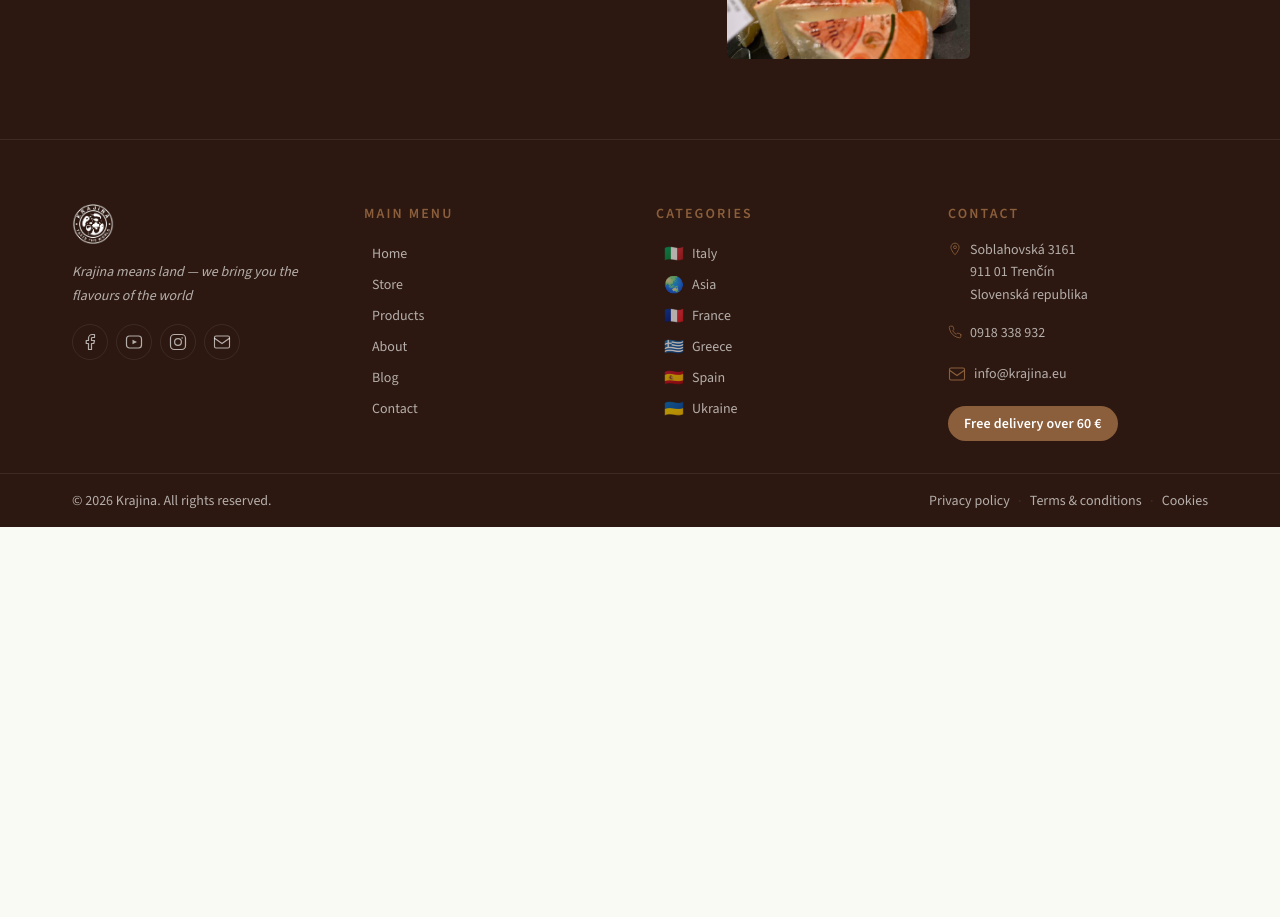
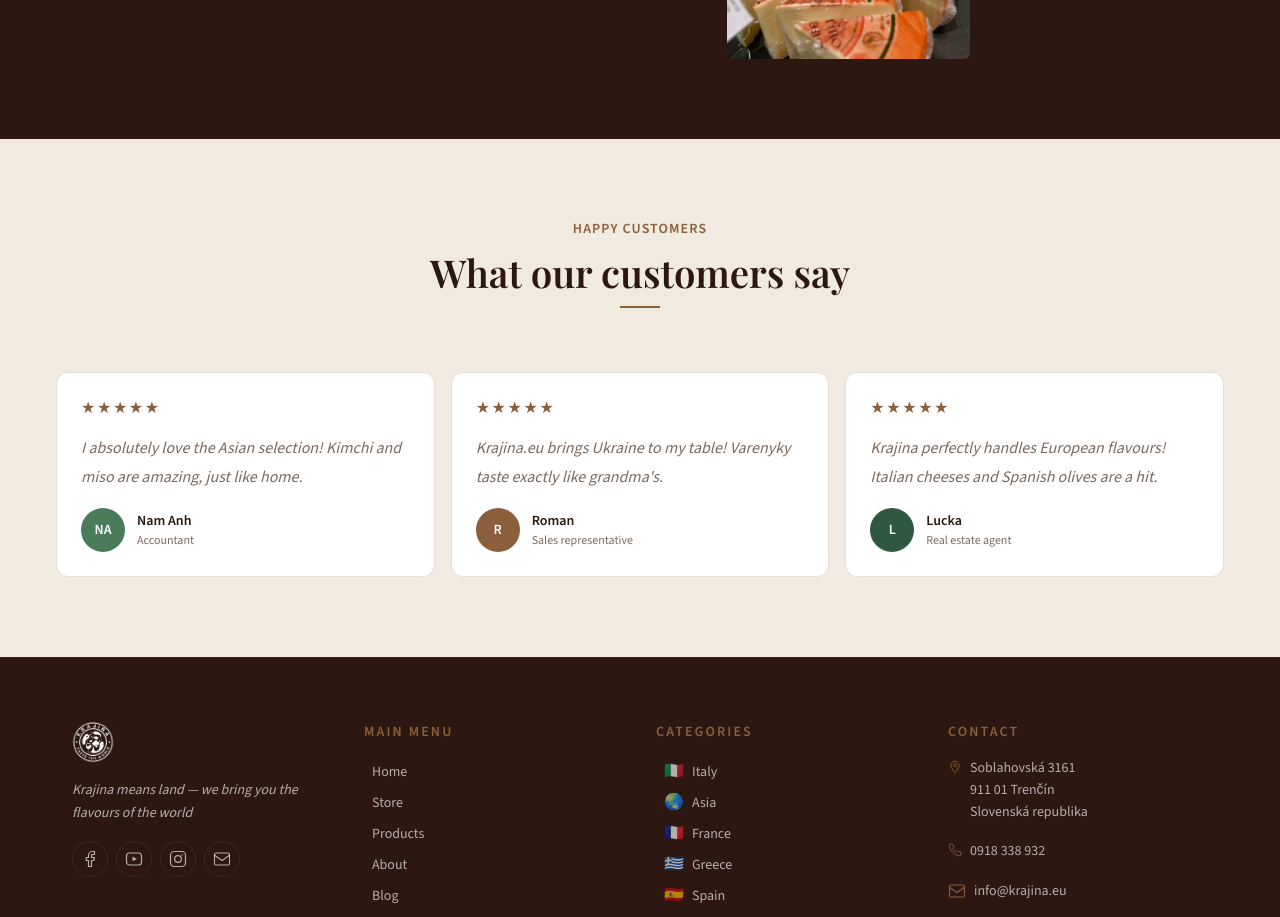
Before and after one commit to VadymMak/krajina-trencin, a Next.js app: page /en in a window 1280 px wide. Shown: the part 2740-3657 px from the top of the page. Before the commit the page ends 3267 px from the top, so only its background shows below. Built offline with nearby package versions, Linux system fonts and the light colour scheme; no server answers; a web font is replaced by a local one.

Commit message:
feat: testimonials section

```diff
--- a/src/app/[locale]/page.tsx
+++ b/src/app/[locale]/page.tsx
@@ -2,6 +2,7 @@ import HeroSection from '@/components/Hero/HeroSection';
 import TrustBar from '@/components/TrustBar/TrustBar';
 import FeaturedProducts from '@/components/FeaturedProducts/FeaturedProducts';
 import About from '@/components/About/About';
+import Testimonials from '@/components/Testimonials/Testimonials';
 
 export default function HomePage() {
   return (
@@ -10,6 +11,7 @@ export default function HomePage() {
       <TrustBar />
       <FeaturedProducts />
       <About />
+      <Testimonials />
       {/* TODO: Instagram, Contact */}
     </main>
   );
--- /dev/null
+++ b/src/components/Testimonials/Testimonials.module.css
@@ -0,0 +1,118 @@
+.section {
+  background: var(--testimonials-bg);
+  padding: var(--space-20) 0;
+}
+
+.container {
+  max-width: var(--container-max);
+  margin: 0 auto;
+  padding: 0 var(--spacing-sm);
+}
+
+/* ── Header ── */
+.header {
+  text-align: center;
+  margin-bottom: var(--spacing-lg);
+}
+
+.label {
+  font-size: var(--text-sm);
+  font-weight: 600;
+  letter-spacing: 0.08em;
+  text-transform: uppercase;
+  color: var(--color-accent);
+  margin-bottom: var(--spacing-xs);
+}
+
+.title {
+  font-family: var(--font-display);
+  font-size: clamp(1.75rem, 3vw, 2.5rem);
+  font-weight: 600;
+  color: var(--testimonials-heading);
+  margin-bottom: var(--spacing-xs);
+}
+
+.divider {
+  width: 40px;
+  height: 2px;
+  background: var(--color-accent);
+  margin: var(--spacing-xs) auto 0;
+}
+
+/* ── Grid ── */
+.grid {
+  display: grid;
+  grid-template-columns: repeat(3, 1fr);
+  gap: var(--space-4);
+}
+
+/* ── Card ── */
+.card {
+  background: var(--testimonials-card-bg);
+  border: 0.5px solid var(--testimonials-card-border);
+  border-radius: var(--radius-lg);
+  padding: var(--space-6);
+  display: flex;
+  flex-direction: column;
+}
+
+/* ── Stars ── */
+.stars {
+  font-size: var(--text-base);
+  color: var(--testimonials-stars);
+  letter-spacing: 0.1em;
+}
+
+/* ── Quote ── */
+.quote {
+  font-style: italic;
+  font-size: var(--text-base);
+  color: var(--color-text-muted);
+  line-height: 1.8;
+  margin: var(--space-4) 0;
+  flex: 1;
+}
+
+/* ── Author ── */
+.author {
+  display: flex;
+  align-items: center;
+  gap: var(--space-3);
+}
+
+.avatar {
+  width: 44px;
+  height: 44px;
+  border-radius: 50%;
+  flex-shrink: 0;
+  display: flex;
+  align-items: center;
+  justify-content: center;
+  color: var(--color-white);
+  font-size: var(--text-sm);
+  font-weight: 600;
+}
+
+.authorInfo {
+  display: flex;
+  flex-direction: column;
+  gap: 2px;
+}
+
+.name {
+  font-size: var(--text-sm);
+  font-weight: 600;
+  color: var(--testimonials-name);
+}
+
+.role {
+  font-size: var(--text-xs);
+  color: var(--testimonials-role);
+}
+
+/* ── Mobile ── */
+@media (max-width: 768px) {
+  .grid {
+    grid-template-columns: 1fr;
+  }
+}
--- /dev/null
+++ b/src/components/Testimonials/Testimonials.tsx
@@ -0,0 +1,77 @@
+'use client';
+
+import { useTranslations } from 'next-intl';
+import styles from './Testimonials.module.css';
+
+const REVIEWS = [
+  {
+    textKey:   'r1_text',
+    roleKey:   'r1_role',
+    name:      'Nam Anh',
+    initials:  'NA',
+    avatarVar: 'var(--color-green)',
+  },
+  {
+    textKey:   'r2_text',
+    roleKey:   'r2_role',
+    name:      'Roman',
+    initials:  'R',
+    avatarVar: 'var(--color-accent)',
+  },
+  {
+    textKey:   'r3_text',
+    roleKey:   'r3_role',
+    name:      'Lucka',
+    initials:  'L',
+    avatarVar: 'var(--color-green-dark)',
+  },
+] as const;
+
+export default function Testimonials() {
+  const t = useTranslations('testimonials');
+
+  return (
+    <section className={styles.section}>
+      <div className={styles.container}>
+
+        {/* Header */}
+        <div className={styles.header}>
+          <p className={styles.label}>{t('label')}</p>
+          <h2 className={styles.title}>{t('title')}</h2>
+          <div className={styles.divider} />
+        </div>
+
+        {/* Cards */}
+        <div className={styles.grid}>
+          {REVIEWS.map(({ textKey, roleKey, name, initials, avatarVar }) => (
+            <div key={name} className={styles.card}>
+              {/* Stars */}
+              <div className={styles.stars} aria-label="5 stars">
+                {'★★★★★'}
+              </div>
+
+              {/* Quote */}
+              <p className={styles.quote}>{t(textKey)}</p>
+
+              {/* Author */}
+              <div className={styles.author}>
+                <div
+                  className={styles.avatar}
+                  style={{ background: avatarVar }}
+                  aria-hidden="true"
+                >
+                  {initials}
+                </div>
+                <div className={styles.authorInfo}>
+                  <span className={styles.name}>{name}</span>
+                  <span className={styles.role}>{t(roleKey)}</span>
+                </div>
+              </div>
+            </div>
+          ))}
+        </div>
+
+      </div>
+    </section>
+  );
+}
--- a/src/messages/cs.json
+++ b/src/messages/cs.json
@@ -39,6 +39,16 @@
       "india":      "Indie"
     }
   },
+  "testimonials": {
+    "label": "Spokojení zákazníci",
+    "title": "Co říkají naši zákazníci",
+    "r1_text": "Absolutně miluji asijský výběr! Kimchi a miso jsou úžasné, přesně jako doma.",
+    "r1_role": "Účetní",
+    "r2_text": "Krajina.eu mi přináší Ukrajinu na stůl! Varenyky chutnají přesně jako od babičky.",
+    "r2_role": "Obchodní zástupce",
+    "r3_text": "Krajina perfektně zvládá evropské chutě! Italské sýry a španělské olivy jsou hit.",
+    "r3_role": "Realitní makléřka"
+  },
   "about": {
     "label":        "O nás",
     "title":        "Krajina znamená zem",
--- a/src/messages/en.json
+++ b/src/messages/en.json
@@ -39,6 +39,16 @@
       "india":      "India"
     }
   },
+  "testimonials": {
+    "label": "Happy customers",
+    "title": "What our customers say",
+    "r1_text": "I absolutely love the Asian selection! Kimchi and miso are amazing, just like home.",
+    "r1_role": "Accountant",
+    "r2_text": "Krajina.eu brings Ukraine to my table! Varenyky taste exactly like grandma's.",
+    "r2_role": "Sales representative",
+    "r3_text": "Krajina perfectly handles European flavours! Italian cheeses and Spanish olives are a hit.",
+    "r3_role": "Real estate agent"
+  },
   "about": {
     "label":        "About us",
     "title":        "Krajina means land",
--- a/src/messages/sk.json
+++ b/src/messages/sk.json
@@ -39,6 +39,16 @@
       "india":      "India"
     }
   },
+  "testimonials": {
+    "label": "Spokojní zákazníci",
+    "title": "Čo hovoria naši zákazníci",
+    "r1_text": "Absolútne milujem ázijský výber! Kimchi a miso sú úžasné, presne ako doma. Rýchle doručenie tiež!",
+    "r1_role": "Účtovníčka",
+    "r2_text": "Krajina.eu mi prináša Ukrajinu na stôl! Varenyky chutia presne ako od mojej babičky.",
+    "r2_role": "Obchodný zástupca",
+    "r3_text": "Krajina perfektne zvláda európske chute! Talianske syry a španielske olivy sú hit na každej večeri.",
+    "r3_role": "Realitná maklérka"
+  },
   "about": {
     "label":        "O nás",
     "title":        "Krajina znamená zem",
--- a/src/messages/uk.json
+++ b/src/messages/uk.json
@@ -39,6 +39,16 @@
       "india":      "Індія"
     }
   },
+  "testimonials": {
+    "label": "Задоволені клієнти",
+    "title": "Що кажуть наші клієнти",
+    "r1_text": "Абсолютно люблю азіатський вибір! Кімчі та місо приголомшливі, як вдома.",
+    "r1_role": "Бухгалтер",
+    "r2_text": "Krajina.eu приносить Україну до мого столу! Вареники смакують як у бабусі.",
+    "r2_role": "Торговий представник",
+    "r3_text": "Krajina чудово справляється з європейськими смаками! Італійські сири та іспанські оливки.",
+    "r3_role": "Агент з нерухомості"
+  },
   "about": {
     "label":        "Про нас",
     "title":        "Krajina означає земля",
--- a/src/styles/globals.css
+++ b/src/styles/globals.css
@@ -12,6 +12,7 @@
   --color-accent-light: rgba(139, 94, 60, 0.8);
   --color-green:        #4A7C59;
   --color-green-hover:  #3D6849;
+  --color-green-dark:   #2E5940;
 
   /* Colors — text */
   --color-text:         #2C1810;
@@ -88,6 +89,7 @@
   --space-2:  0.5rem;
   --space-3:  0.75rem;
   --space-4:  1rem;
+  --space-6:  1.5rem;
   --space-20: 5rem;
 
   /* Radius aliases */
@@ -106,6 +108,16 @@
 
   /* Font size scale */
   --text-4xl: 2.25rem;
+
+  /* Testimonials */
+  --testimonials-bg:          #F0EAE0;
+  --testimonials-heading:     var(--color-text);
+  --testimonials-card-bg:     var(--color-white);
+  --testimonials-card-border: var(--color-border);
+  --testimonials-quote-color: var(--color-accent);
+  --testimonials-stars:       var(--color-accent);
+  --testimonials-name:        var(--color-text);
+  --testimonials-role:        var(--color-text-muted);
 
   /* About */
   --about-bg:          var(--color-bg-dark);
```
